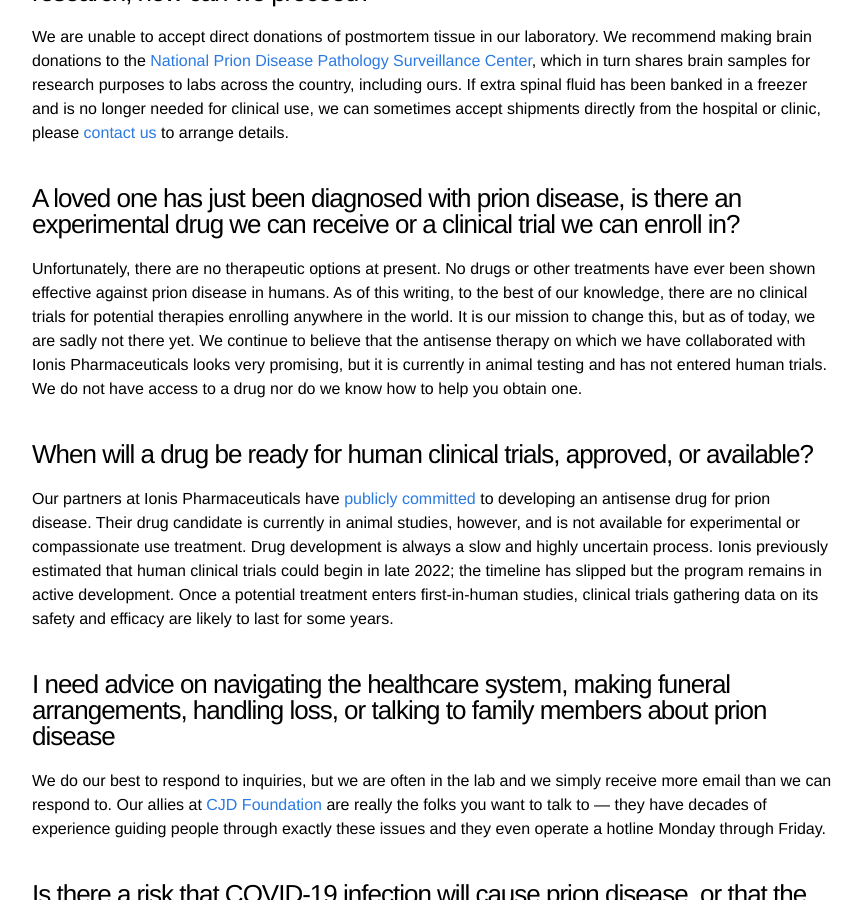
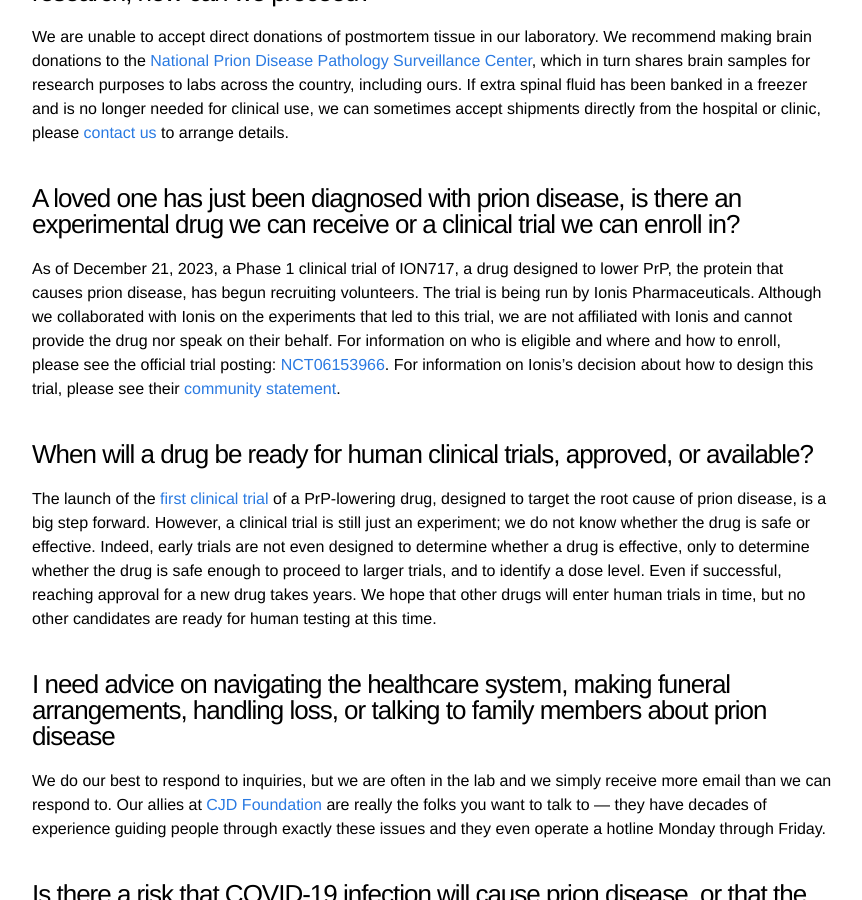
Before and after one commit to ericminikel/prionalliance, a Jekyll site: the page built from faq.md, in a window 1280 px wide and 900 px high, scrolled down 3206 px. Shown: the whole window, without its empty margins (208-1070 px from the left). Built offline with Jekyll 4.4.1, drawn with Linux system fonts in a browser that asks for light colours.

Commit message:
trial launch

```diff
--- a/faq.md
+++ b/faq.md
@@ -77,13 +77,13 @@ We are unable to accept direct donations of postmortem tissue in our laboratory.
 
 ### A loved one has just been diagnosed with prion disease, is there an experimental drug we can receive or a clinical trial we can enroll in?
 
-Unfortunately, there are no therapeutic options at present. No drugs or other treatments have ever been shown effective against prion disease in humans. As of this writing, to the best of our knowledge, there are no clinical trials for potential therapies enrolling anywhere in the world. It is our mission to change this, but as of today, we are sadly not there yet. We continue to believe that the antisense therapy on which we have collaborated with Ionis Pharmaceuticals looks very promising, but it is currently in animal testing and has not entered human trials. We do not have access to a drug nor do we know how to help you obtain one.
+As of December 21, 2023, a Phase 1 clinical trial of ION717, a drug designed to lower PrP, the protein that causes prion disease, has begun recruiting volunteers. The trial is being run by Ionis Pharmaceuticals. Although we collaborated with Ionis on the experiments that led to this trial, we are not affiliated with Ionis and cannot provide the drug nor speak on their behalf. For information on who is eligible and where and how to enroll, please see the official trial posting: [NCT06153966](https://clinicaltrials.gov/study/NCT06153966). For information on Ionis's decision about how to design this trial, please see their [community statement](https://www.prionalliance.org/media/2023/10/2023-10-04-ion717-community-update.pdf).
 
 <a name="when-drug-trials" />
 
 ### When will a drug be ready for human clinical trials, approved, or available?
 
-Our partners at Ionis Pharmaceuticals have [publicly committed](http://www.prionalliance.org/media/2021/04/Prion_Disease_Community_Statement_4.7.21.pdf) to developing an antisense drug for prion disease. Their drug candidate is currently in animal studies, however, and is not available for experimental or compassionate use treatment. Drug development is always a slow and highly uncertain process. Ionis previously estimated that human clinical trials could begin in late 2022; the timeline has slipped but the program remains in active development. Once a potential treatment enters first-in-human studies, clinical trials gathering data on its safety and efficacy are likely to last for some years.
+The launch of the [first clinical trial](https://clinicaltrials.gov/study/NCT06153966) of a PrP-lowering drug, designed to target the root cause of prion disease, is a big step forward. However, a clinical trial is still just an experiment; we do not know whether the drug is safe or effective. Indeed, early trials are not even designed to determine whether a drug is effective, only to determine whether the drug is safe enough to proceed to larger trials, and to identify a dose level. Even if successful, reaching approval for a new drug takes years. We hope that other drugs will enter human trials in time, but no other candidates are ready for human testing at this time.
 
 <a name="need-advice" />
 
```
